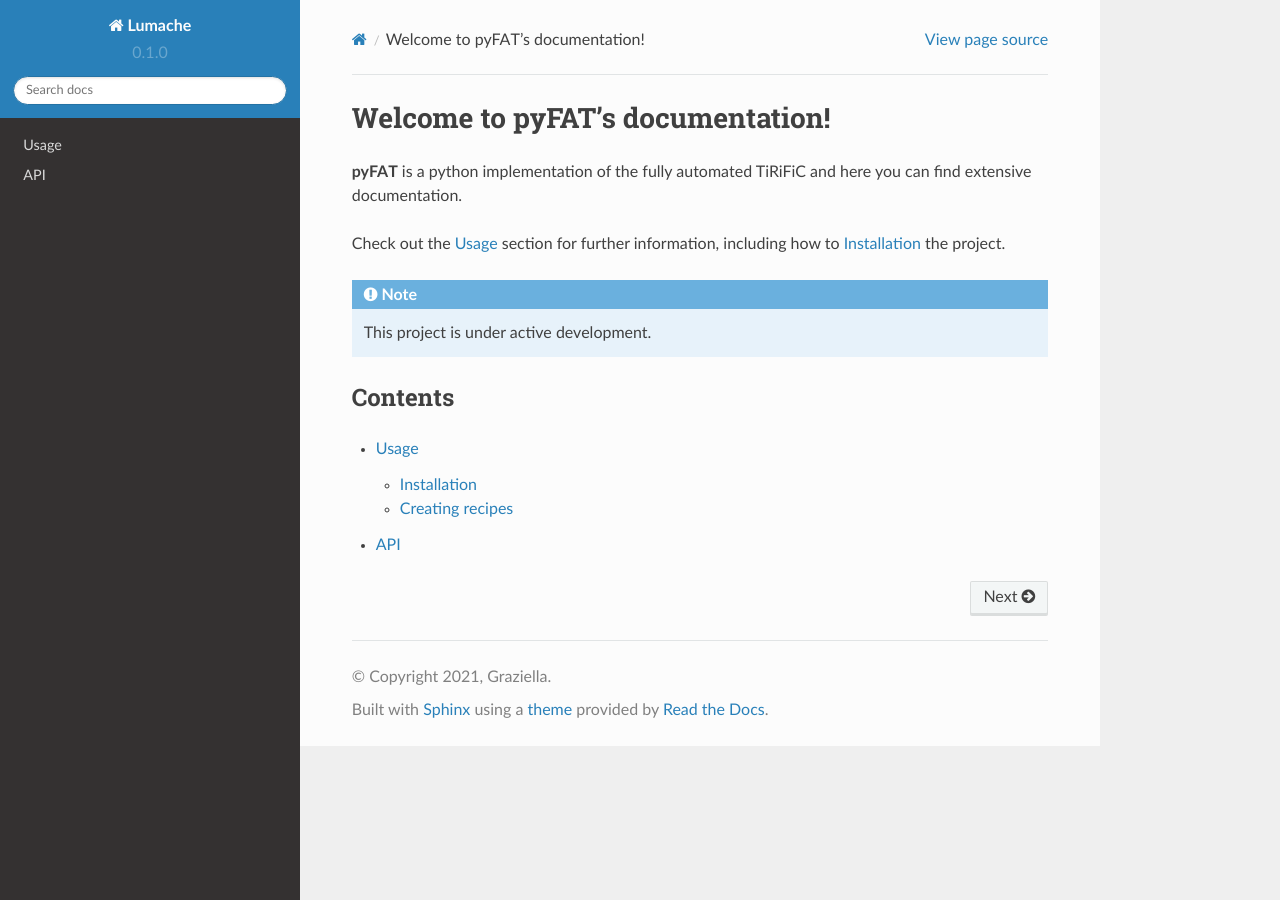
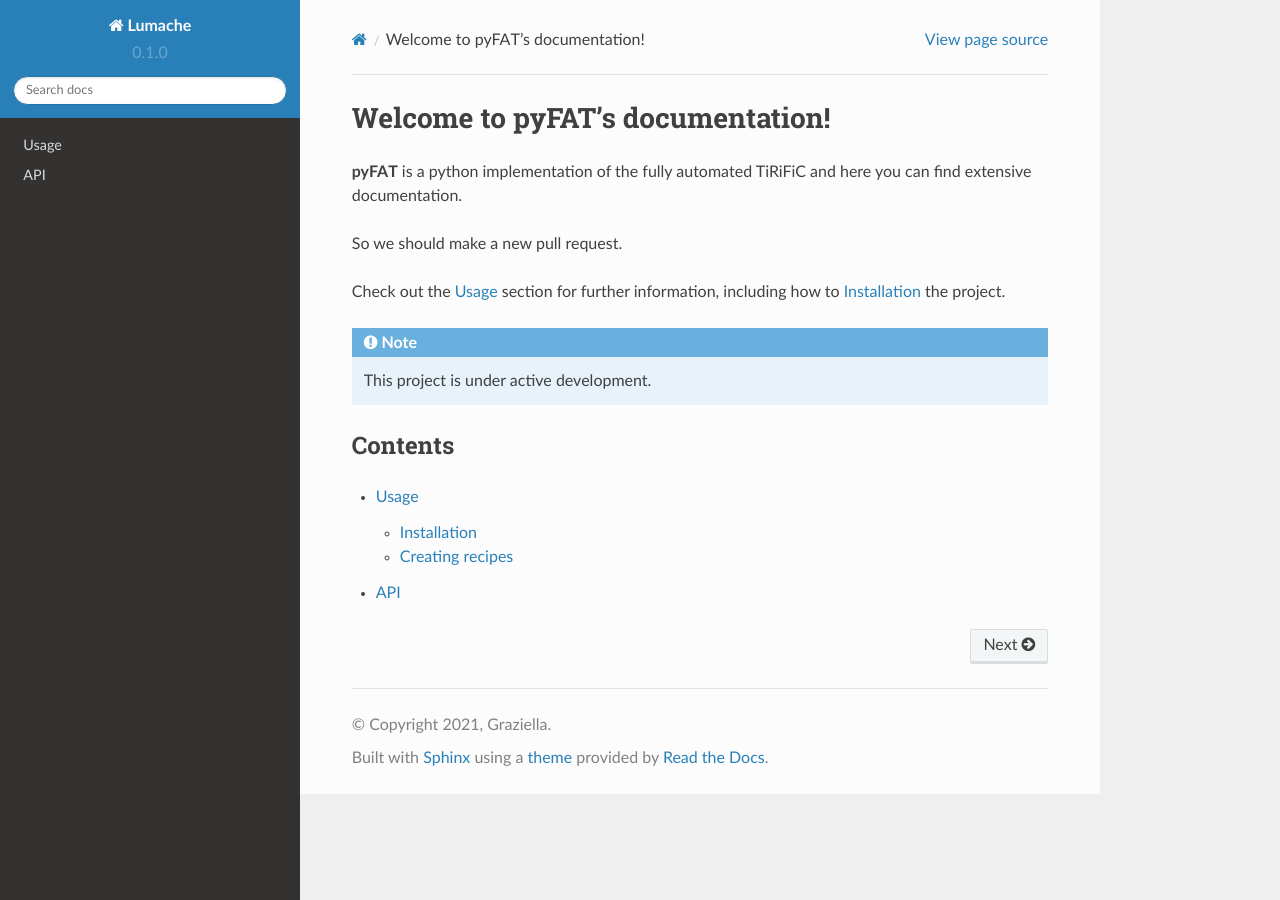
Before and after one commit to PeterKamphuis/readthedoc_FAT, a Sphinx documentation site: the page built from docs/source/index.rst, in a window 1280 px wide. Built offline with Sphinx 7.4.7 and the Read the Docs theme 2.0.0, drawn with Linux system fonts in a browser that asks for light colours.

Commit message:
Update index.rst

```diff
--- a/docs/source/index.rst
+++ b/docs/source/index.rst
@@ -3,6 +3,7 @@ Welcome to pyFAT's documentation!
 
 **pyFAT** is a python implementation of the fully automated TiRiFiC and here you can find extensive documentation.
 
+So we should make a new pull request.
 
 Check out the :doc:`usage` section for further information, including
 how to :ref:`installation` the project.
```
